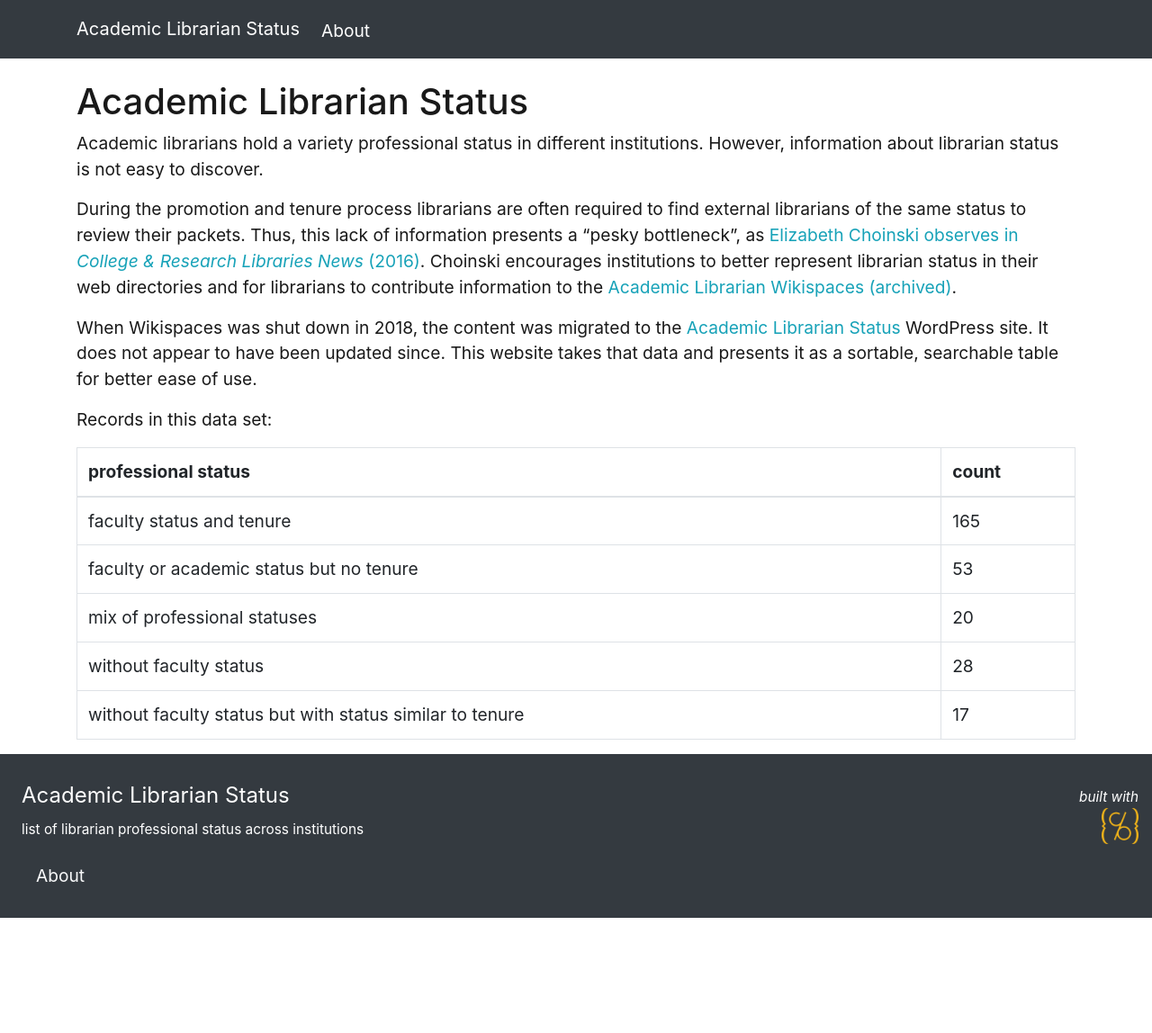
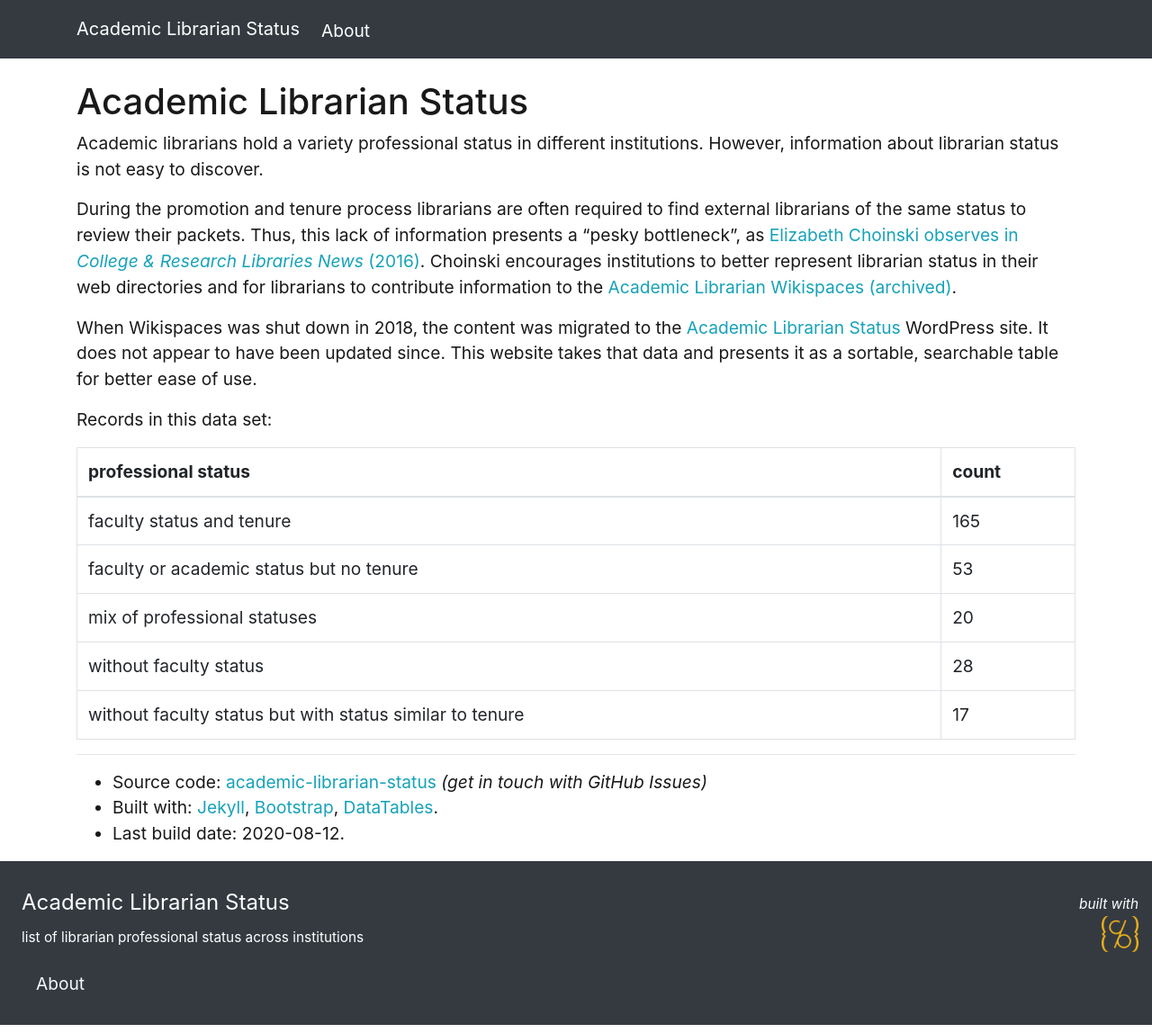
Before and after one commit to evanwill/academic-librarian-status, a Jekyll site: the page built from about.md, in a window 1280 px wide. Shown: the whole page at 90% size. Built offline with Jekyll 4.4.1, drawn with Linux system fonts in a browser that asks for light colours; before the commit the page ends 1029 px from its top, so only the background shows below that.

Commit message:
add credits

```diff
--- a/about.md
+++ b/about.md
@@ -26,3 +26,9 @@ Records in this data set:
 | --- | --- |
 {% for i in options %}| {{ i }} | {{ items | where: 'status',i | size }} |
 {% endfor %}
+
+--------
+
+- Source code: [academic-librarian-status]({{ site.source-code }}) *(get in touch with GitHub Issues)*
+- Built with: [Jekyll](https://jekyllrb.com/), [Bootstrap](https://getbootstrap.com/), [DataTables](https://datatables.net/).
+- Last build date: {{ site.time | date: "%Y-%m-%d" }}.
```
